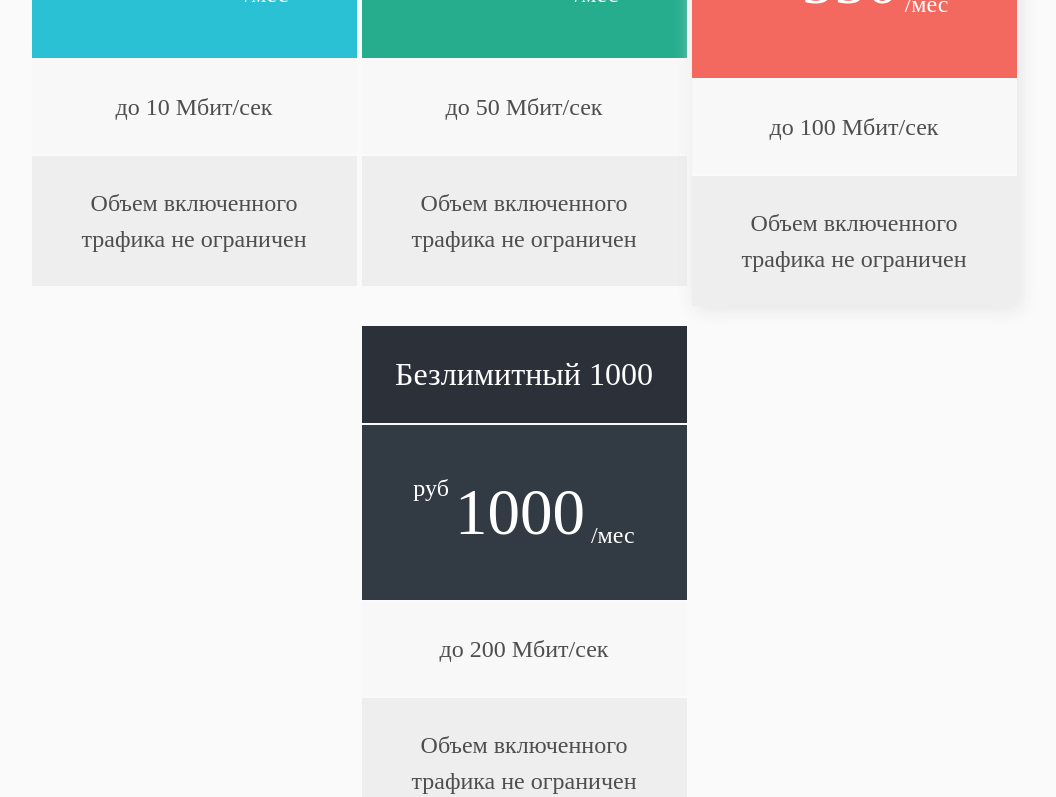
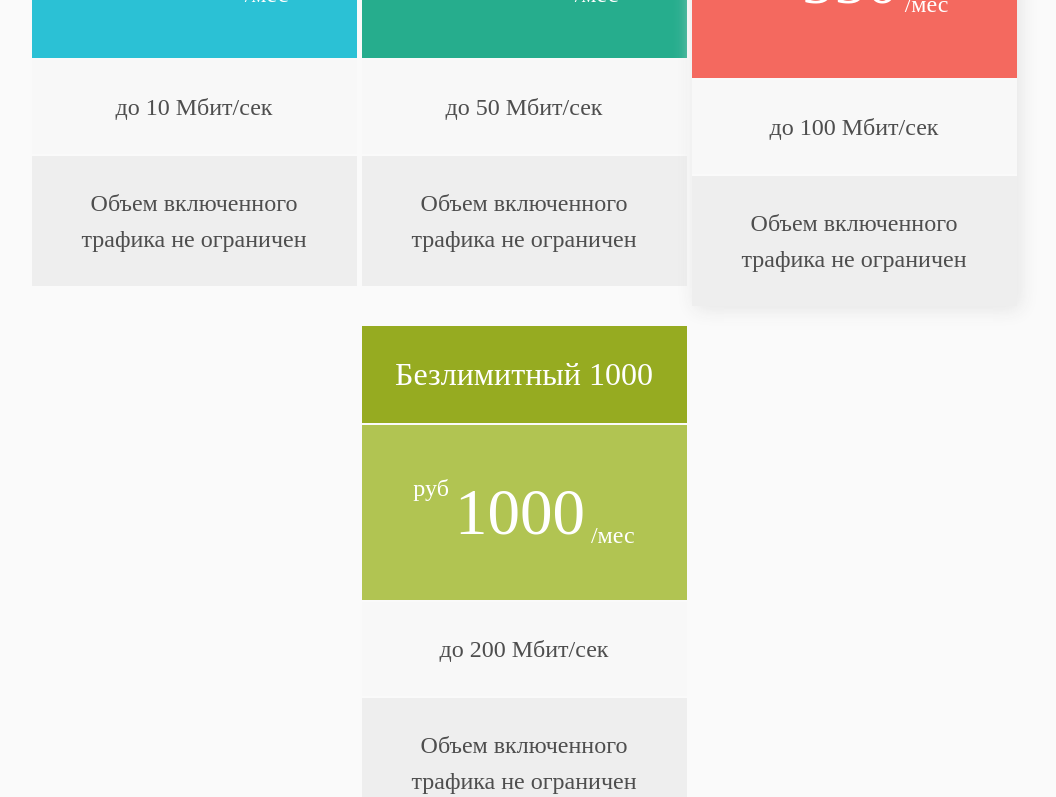
Before and after one commit to anastasiia-avdeeva/TariffCardsReact, a React (Vite) app: page / in a window 1280 px wide. Shown: the part 520-1317 px from the top of the page, without its empty margins (116-1172 px from the left). Built offline with nearby package versions, Linux system fonts and the light colour scheme.

Commit message:
change logic of classnames for cards

```diff
--- a/src/components/tariffCard/TariffCard.jsx
+++ b/src/components/tariffCard/TariffCard.jsx
@@ -5,13 +5,16 @@ const cx = classNames.bind(styles);
 
 export const TariffCard = ({ card, important }) => {
   const variant = card.category;
+  const cardClasses = cx(
+    "card",
+    important && "card--bigger",
+    variant && `card--${variant}`
+  );
 
   return (
-    <div className={cx("card", important && "card--bigger")}>
-      <h2 className={cx("card__title", variant && `card__title--${variant}`)}>
-        {card.name}
-      </h2>
-      <p className={cx("card__price", variant && `card__price--${variant}`)}>
+    <div className={cardClasses}>
+      <h2 className={cx("card__title")}>{card.name}</h2>
+      <p className={cx("card__price")}>
         <span className={cx("card__price-num")}>{card.price}</span>
         <span className={cx("card__price-currency")}>руб</span>
         <span className={cx("card__price-period")}> /мес</span>
--- a/src/components/tariffCard/TariffCard.module.scss
+++ b/src/components/tariffCard/TariffCard.module.scss
@@ -66,39 +66,46 @@
   }
 
   //special cases
-  &__title--basic {
+  &--basic {
+    .card__title {
       background-color: #1f9eab;
     }
 
-  &__price--basic {
+    .card__price {
       background-color: #2bc1d5;
     }
+  }
 
-  &__title--standard {
+  &--standard {
+    .card__title {
       background-color: #1f8972;
     }
-
-  &__price--standard {
+    .card__price {
       background-color: #26ad8d;
     }
+  }
 
-  &__title--premium {
+  &--premium {
+    .card__title {
       background-color: #c3554d;
     }
 
-  &__price--premium {
+    .card__price {
       background-color: #f4695f;
     }
+  }
 
-  &__title--ultimate {
+  &--ulitimate {
+    .card__title {
       background-color: #2c3039;
     }
-
-  &__price--ultimate {
+    .card__price {
       background-color: #323a44;
     }
   }
+}
 
+// highlight card
 .card--bigger {
   box-shadow: 3px 3px 18px 0px #e4e4e4;
 
```
Lines whose indentation alone changed are shown as unchanged.
